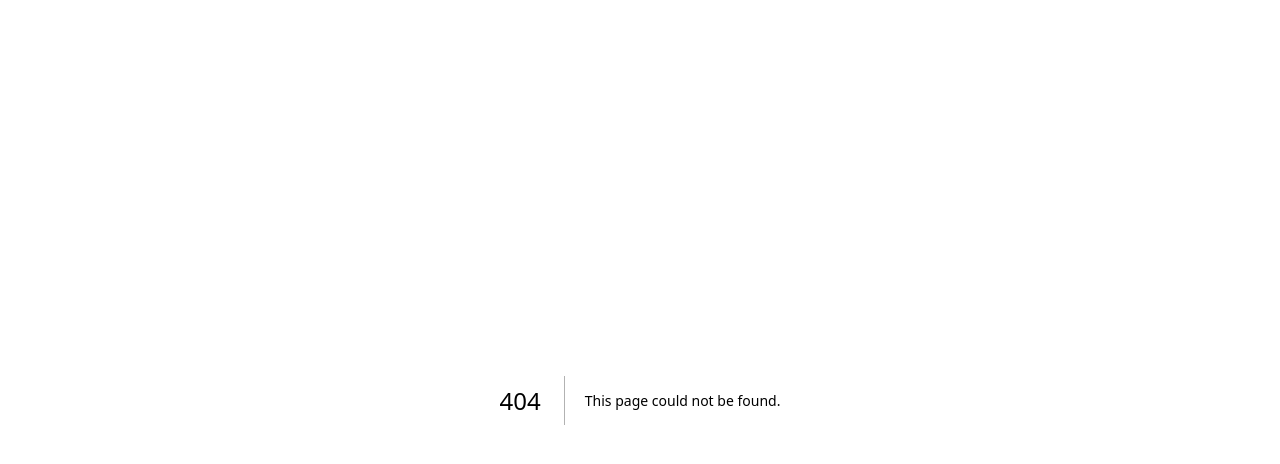
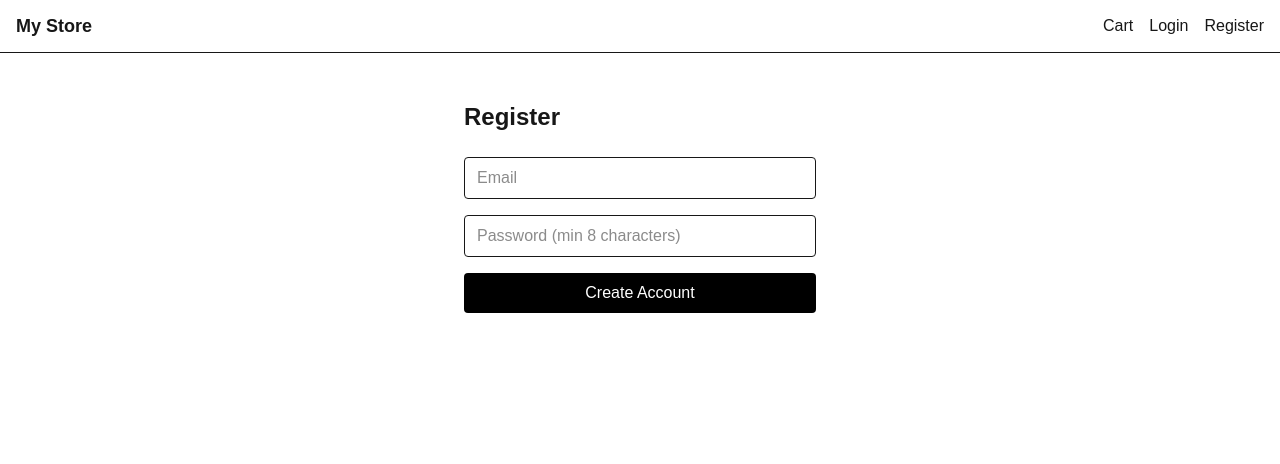
Before and after one commit to MatheeshaKoralegedara/E-Commerce-Platform, a Next.js app in the folder frontend/: page /register in a window 1280 px wide. Before the commit this address had no page. Shown: the top 464 px of the page. Built offline with nearby package versions, Linux system fonts and the light colour scheme; no server answers.

Commit message:
Add Login and Register Fundation

```diff
--- a/frontend/src/app/layout.js
+++ b/frontend/src/app/layout.js
@@ -1,28 +1,22 @@
-import { Geist, Geist_Mono } from "next/font/google";
-import "./globals.css";
-
-const geistSans = Geist({
-  variable: "--font-geist-sans",
-  subsets: ["latin"],
-});
-
-const geistMono = Geist_Mono({
-  variable: "--font-geist-mono",
-  subsets: ["latin"],
-});
+// frontend/src/app/layout.js
+import './globals.css';
+import { AuthProvider } from '@/lib/AuthContext';
+import Navbar from '@/components/Navbar';
 
 export const metadata = {
-  title: "Create Next App",
-  description: "Generated by create next app",
+  title: 'My Store',
+  description: 'A custom e-commerce platform',
 };
 
 export default function RootLayout({ children }) {
   return (
-    <html
-      lang="en"
-      className={`${geistSans.variable} ${geistMono.variable} h-full antialiased`}
-    >
-      <body className="min-h-full flex flex-col">{children}</body>
+    <html lang="en">
+      <body>
+        <AuthProvider>
+          <Navbar />
+          {children}
+        </AuthProvider>
+      </body>
     </html>
   );
 }
--- /dev/null
+++ b/frontend/src/app/login/page.js
@@ -0,0 +1,58 @@
+
+'use client';
+
+import { useState } from 'react';
+import { useRouter } from 'next/navigation';
+import apiRequest from '@/lib/api';
+import { useAuth } from '@/lib/AuthContext';
+
+export default function LoginPage() {
+  const [email, setEmail] = useState('');
+  const [password, setPassword] = useState('');
+  const [error, setError] = useState('');
+  const router = useRouter();
+  const { login } = useAuth();
+
+  async function handleSubmit(e) {
+    e.preventDefault();
+    setError('');
+    try {
+      const data = await apiRequest('/auth/login', {
+        method: 'POST',
+        body: { email, password },
+      });
+      login(data.token, data.user);
+      router.push('/');
+    } catch (err) {
+      setError(err.message);
+    }
+  }
+
+  return (
+    <main className="max-w-sm mx-auto px-4 py-12">
+      <h1 className="text-2xl font-bold mb-6">Login</h1>
+      <form onSubmit={handleSubmit} className="space-y-4">
+        <input
+          type="email"
+          placeholder="Email"
+          value={email}
+          onChange={(e) => setEmail(e.target.value)}
+          className="w-full border rounded px-3 py-2"
+          required
+        />
+        <input
+          type="password"
+          placeholder="Password"
+          value={password}
+          onChange={(e) => setPassword(e.target.value)}
+          className="w-full border rounded px-3 py-2"
+          required
+        />
+        {error && <p className="text-red-600 text-sm">{error}</p>}
+        <button type="submit" className="w-full bg-black text-white py-2 rounded">
+          Log In
+        </button>
+      </form>
+    </main>
+  );
+}
--- /dev/null
+++ b/frontend/src/app/register/page.js
@@ -0,0 +1,58 @@
+
+'use client';
+
+import { useState } from 'react';
+import { useRouter } from 'next/navigation';
+import apiRequest from '@/lib/api';
+import { useAuth } from '@/lib/AuthContext';
+
+export default function RegisterPage() {
+  const [email, setEmail] = useState('');
+  const [password, setPassword] = useState('');
+  const [error, setError] = useState('');
+  const router = useRouter();
+  const { login } = useAuth();
+
+  async function handleSubmit(e) {
+    e.preventDefault();
+    setError('');
+    try {
+      const data = await apiRequest('/auth/register', {
+        method: 'POST',
+        body: { email, password },
+      });
+      login(data.token, data.user);
+      router.push('/');
+    } catch (err) {
+      setError(err.message);
+    }
+  }
+
+  return (
+    <main className="max-w-sm mx-auto px-4 py-12">
+      <h1 className="text-2xl font-bold mb-6">Register</h1>
+      <form onSubmit={handleSubmit} className="space-y-4">
+        <input
+          type="email"
+          placeholder="Email"
+          value={email}
+          onChange={(e) => setEmail(e.target.value)}
+          className="w-full border rounded px-3 py-2"
+          required
+        />
+        <input
+          type="password"
+          placeholder="Password (min 8 characters)"
+          value={password}
+          onChange={(e) => setPassword(e.target.value)}
+          className="w-full border rounded px-3 py-2"
+          required
+        />
+        {error && <p className="text-red-600 text-sm">{error}</p>}
+        <button type="submit" className="w-full bg-black text-white py-2 rounded">
+          Create Account
+        </button>
+      </form>
+    </main>
+  );
+}
--- /dev/null
+++ b/frontend/src/components/Navbar.js
@@ -0,0 +1,30 @@
+
+'use client';
+
+import Link from 'next/link';
+import { useAuth } from '@/lib/AuthContext';
+
+export default function Navbar() {
+  const { user, logout, loading } = useAuth();
+
+  return (
+    <nav className="border-b px-4 py-3 flex justify-between items-center">
+      <Link href="/" className="font-bold text-lg">My Store</Link>
+      <div className="flex gap-4 items-center">
+        <Link href="/cart">Cart</Link>
+        {loading ? null : user ? (
+          <>
+            <Link href="/orders">My Orders</Link>
+            <span className="text-sm text-gray-500">{user.email}</span>
+            <button onClick={logout} className="text-sm underline">Logout</button>
+          </>
+        ) : (
+          <>
+            <Link href="/login">Login</Link>
+            <Link href="/register">Register</Link>
+          </>
+        )}
+      </div>
+    </nav>
+  );
+}
--- /dev/null
+++ b/frontend/src/lib/AuthContext.js
@@ -0,0 +1,47 @@
+
+'use client'; // this runs in the browser, not the server — needed for anything using React state/hooks
+
+import { createContext, useContext, useState, useEffect } from 'react';
+
+const AuthContext = createContext(null);
+
+export function AuthProvider({ children }) {
+  const [token, setToken] = useState(null);
+  const [user, setUser] = useState(null);
+  const [loading, setLoading] = useState(true);
+
+  // On first load, restore session from localStorage if present
+  useEffect(() => {
+    const savedToken = localStorage.getItem('token');
+    const savedUser = localStorage.getItem('user');
+    if (savedToken && savedUser) {
+      setToken(savedToken);
+      setUser(JSON.parse(savedUser));
+    }
+    setLoading(false);
+  }, []);
+
+  function login(newToken, newUser) {
+    localStorage.setItem('token', newToken);
+    localStorage.setItem('user', JSON.stringify(newUser));
+    setToken(newToken);
+    setUser(newUser);
+  }
+
+  function logout() {
+    localStorage.removeItem('token');
+    localStorage.removeItem('user');
+    setToken(null);
+    setUser(null);
+  }
+
+  return (
+    <AuthContext.Provider value={{ token, user, login, logout, loading }}>
+      {children}
+    </AuthContext.Provider>
+  );
+}
+
+export function useAuth() {
+  return useContext(AuthContext);
+}
```
Also changed, not shown: frontend/src/lib/api.js (+4 -4 lines).
